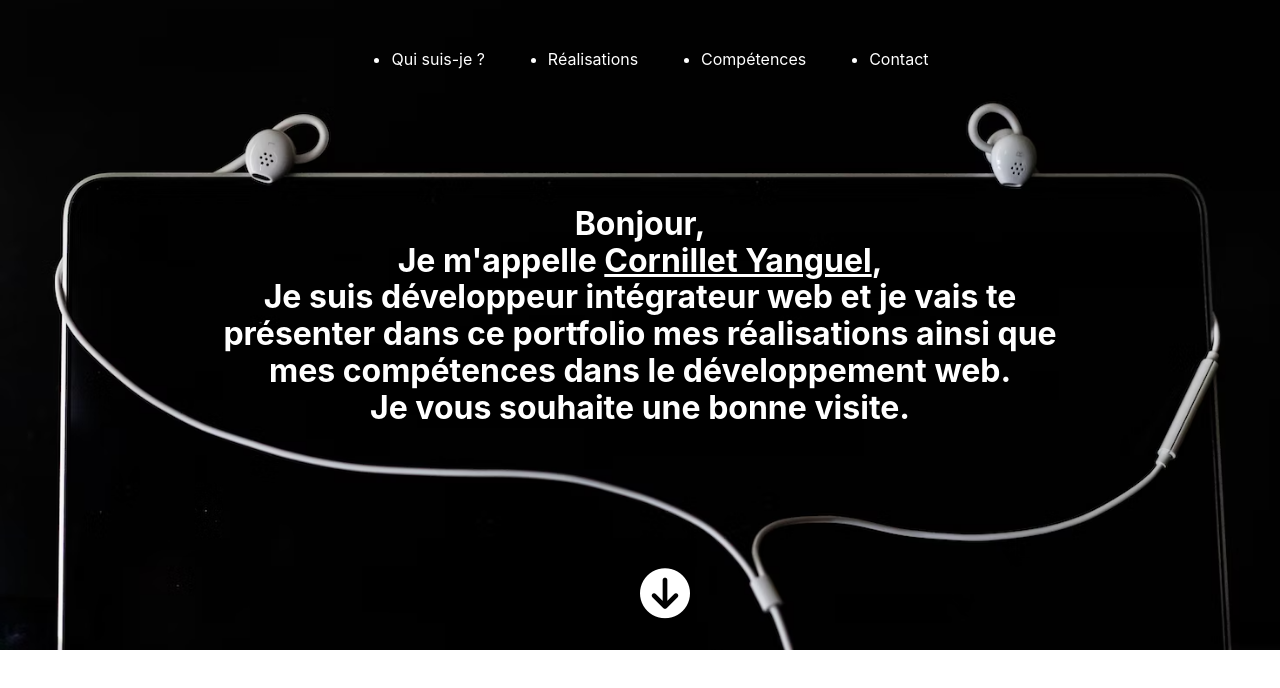
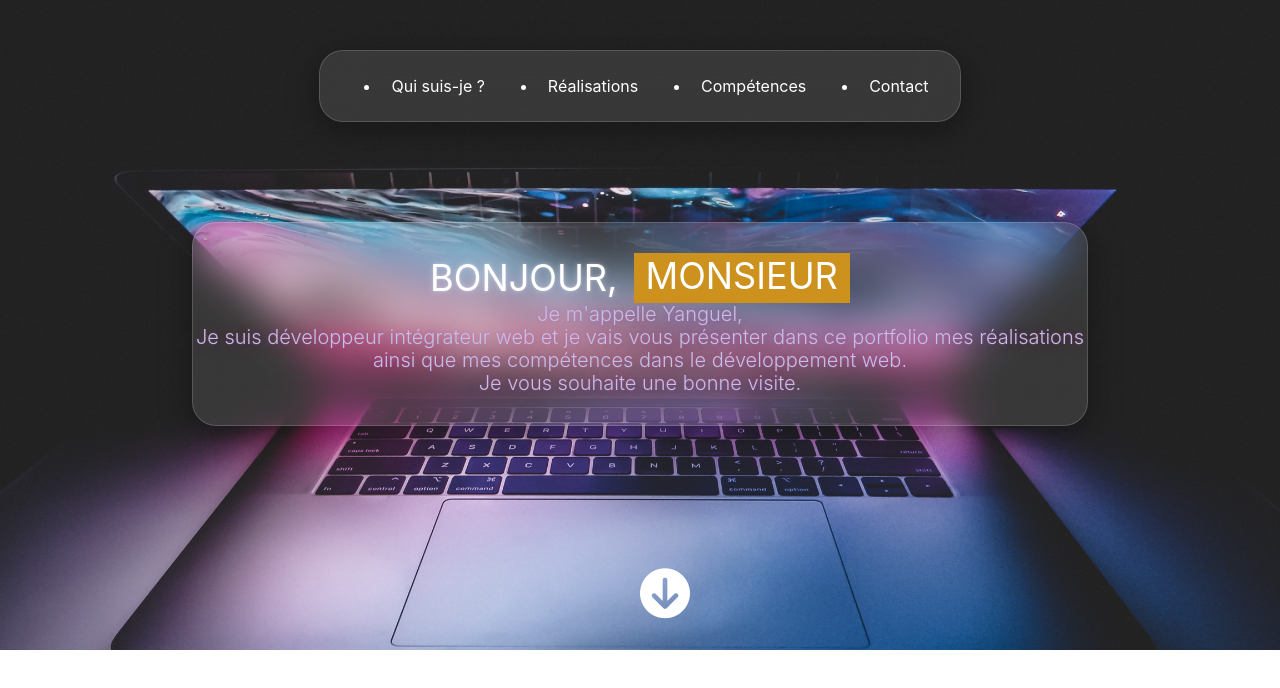
Before and after one commit to Yanguel/Portfolio-Yanguel, a React (Create React App) app: page / in a window 1280 px wide. Shown: the top 688 px of the page. Built offline with nearby package versions, Linux system fonts and the light colour scheme.

Commit message:
Création du blur sur les textes + hover

```diff
--- a/public/index.html
+++ b/public/index.html
@@ -3,6 +3,7 @@
   <head>
     <meta charset="utf-8" />
     <link rel="icon" href="%PUBLIC_URL%/favicon.ico" />
+
     <script
       src="https://kit.fontawesome.com/e4ab2d9fc1.js"
       crossorigin="anonymous"
--- a/src/components/header/index.jsx
+++ b/src/components/header/index.jsx
@@ -1,5 +1,6 @@
 import React from 'react'
 import '../../styles/header.css'
+import '../textScramble/'
 
 function Header() {
   return (
@@ -14,23 +15,30 @@ function Header() {
         </ul>
       </nav>
       <div className="containerTextIcone">
-        <div>
-          <h1 className="titleHeader">
-            Bonjour, <br />
-            <span className="textHeader">
-              {' '}
-              Je m'appelle <stong className="name">
-                Cornillet Yanguel
-              </stong>, <br />
-              Je suis développeur intégrateur web et je vais te présenter dans
-              ce portfolio mes réalisations ainsi que mes compétences dans le
-              développement web. <br />
-              Je vous souhaite une bonne visite.
-            </span>
-          </h1>
+        <div className="containerTextHeader">
+          <div className="containerTitleHeader">
+            <p className="bonjour">Bonjour, </p>
+            <section className="animation">
+              <div className="first">
+                <div>Madame</div>
+              </div>
+              <div className="second">
+                <div>Monsieur</div>
+              </div>
+            </section>
+          </div>
+          <p className="textHeader typing-text">
+            {' '}
+            Je m'appelle Yanguel, <br />
+            Je suis développeur intégrateur web et je vais vous présenter dans
+            ce portfolio mes réalisations ainsi que mes compétences dans le
+            développement web. <br />
+            Je vous souhaite une bonne visite.
+          </p>
         </div>
+
         <div className="iconeFlecheHeader slide-bottom">
-          <i class="fa-solid fa-circle-arrow-down fa-xl arrow"></i>
+          <i className="fa-solid fa-circle-arrow-down fa-xl arrow"></i>
         </div>
       </div>
     </header>
--- a/src/styles/header.css
+++ b/src/styles/header.css
@@ -1,5 +1,5 @@
 header {
-  background-image: url(../assets/picture1.png);
+  background-image: url(../assets/pc-portable.jpg);
   background-repeat: no-repeat;
   object-fit: cover;
   width: 100%;
@@ -13,11 +13,15 @@ header {
   align-items: center;
   position: relative;
 }
-ul {
-  margin-top: 0;
+ul > li {
+  padding: 10px;
 }
 ul > li:hover {
-  text-decoration: underline;
+  background: linear-gradient(90deg, #03a9f4, #f441a5, #ffeb3b, #03a9f4);
+  border-radius: 30px;
+  text-transform: uppercase;
+  text-align: center;
+  cursor: pointer;
 }
 .navHeader {
   width: 50%;
@@ -44,6 +48,266 @@ ul > li:hover {
   bottom: 20%;
   left: 50%;
 }
+.textHeader {
+  margin: auto;
+  font-weight: 300;
+  animation: lights 5s 750ms linear infinite;
+  font-size: 20px;
+}
+.containerTextHeader {
+  padding-bottom: 30px;
+  padding-top: 30px;
+}
+/*----------BLUR NAVBAR--------------*/
+
+.navHeader,
+.containerTextHeader {
+  background: linear-gradient(
+    135deg,
+    rgba(255, 255, 255, 0.1),
+    rgba(255, 255, 255, 0.1)
+  );
+  backdrop-filter: blur(21px);
+  box-shadow: 0 8px 32px 0 rgba(0, 0, 0, 0.36);
+  border: 1px solid rgba(255, 255, 255, 0.16);
+  border-radius: 24px;
+}
+
+/*------------------*/
+/* ---- BONJOUR MADAME MONSIEUR------ */
+
+.bonjour {
+  text-shadow: 0 0 7px rgba(255, 255, 255, 0.3),
+    0 0 3px rgba(255, 255, 255, 0.3);
+  margin: 0;
+}
+.containerTitleHeader {
+  font-size: 2.26rem;
+  text-transform: uppercase;
+  display: flex;
+  align-items: center;
+  justify-content: center;
+  color: white;
+}
+
+.animation {
+  height: 50px;
+  overflow: hidden;
+  margin-left: 1rem;
+}
+
+.animation > div > div {
+  padding: 0.25rem 0.75rem;
+  height: 2.81rem;
+  margin-bottom: 2.81rem;
+  display: inline-block;
+}
+
+.animation div:first-child {
+  animation: text-animation 8s infinite;
+}
+
+.first div {
+  background-color: #20a7d8;
+}
+.second div {
+  background-color: #cd921e;
+}
+
+@keyframes text-animation {
+  0% {
+    margin-top: 0;
+  }
+  10% {
+    margin-top: 0;
+  }
+  20% {
+    margin-top: -5.62rem;
+  }
+  30% {
+    margin-top: -5.62rem;
+  }
+  40% {
+    margin-top: -11.24rem;
+  }
+  60% {
+    margin-top: -11.24rem;
+  }
+  70% {
+    margin-top: -5.62rem;
+  }
+  80% {
+    margin-top: -5.62rem;
+  }
+  90% {
+    margin-top: 0;
+  }
+  100% {
+    margin-top: 0;
+  }
+}
+/* ---*/
+
+/* --------LETTRAGE NIGHT ---------*/
+@keyframes lights {
+  0% {
+    color: hsl(230, 40%, 80%);
+    text-shadow: 0 0 1em hsla(320, 100%, 50%, 0.2),
+      0 0 0.125em hsla(320, 100%, 60%, 0.3),
+      -1em -0.125em 0.5em hsla(40, 100%, 60%, 0),
+      1em 0.125em 0.5em hsla(200, 100%, 60%, 0);
+  }
+
+  30% {
+    color: hsl(230, 80%, 90%);
+    text-shadow: 0 0 1em hsla(320, 100%, 50%, 0.5),
+      0 0 0.125em hsla(320, 100%, 60%, 0.5),
+      -0.5em -0.125em 0.25em hsla(40, 100%, 60%, 0.2),
+      0.5em 0.125em 0.25em hsla(200, 100%, 60%, 0.4);
+  }
+
+  40% {
+    color: hsl(230, 100%, 95%);
+    text-shadow: 0 0 1em hsla(320, 100%, 50%, 0.5),
+      0 0 0.125em hsla(320, 100%, 90%, 0.5),
+      -0.25em -0.125em 0.125em hsla(40, 100%, 60%, 0.2),
+      0.25em 0.125em 0.125em hsla(200, 100%, 60%, 0.4);
+  }
+
+  70% {
+    color: hsl(230, 80%, 90%);
+    text-shadow: 0 0 1em hsla(320, 100%, 50%, 0.5),
+      0 0 0.125em hsla(320, 100%, 60%, 0.5),
+      0.5em -0.125em 0.25em hsla(40, 100%, 60%, 0.2),
+      -0.5em 0.125em 0.25em hsla(200, 100%, 60%, 0.4);
+  }
+
+  100% {
+    color: hsl(230, 40%, 80%);
+    text-shadow: 0 0 1em hsla(320, 100%, 50%, 0.2),
+      0 0 0.125em hsla(320, 100%, 60%, 0.3),
+      1em -0.125em 0.5em hsla(40, 100%, 60%, 0),
+      -1em 0.125em 0.5em hsla(200, 100%, 60%, 0);
+  }
+}
+
+/* -----------------*/
+
+@-o-keyframes opacity {
+  0%,
+  100% {
+    opacity: 0;
+  }
+  50% {
+    opacity: 1;
+  }
+}
+
+@-o-keyframes change {
+  0%,
+  12.66%,
+  100% {
+    transform: translate3d(0, 0, 0);
+  }
+  16.66%,
+  29.32% {
+    transform: translate3d(0, -25%, 0);
+  }
+  33.32%,
+  45.98% {
+    transform: translate3d(0, -50%, 0);
+  }
+  49.98%,
+  62.64% {
+    transform: translate3d(0, -75%, 0);
+  }
+  66.64%,
+  79.3% {
+    transform: translate3d(0, -50%, 0);
+  }
+  83.3%,
+  95.96% {
+    transform: translate3d(0, -25%, 0);
+  }
+}
+
+@-moz-keyframes opacity {
+  0%,
+  100% {
+    opacity: 0;
+  }
+  50% {
+    opacity: 1;
+  }
+}
+
+@-moz-keyframes change {
+  0%,
+  12.66%,
+  100% {
+    transform: translate3d(0, 0, 0);
+  }
+  16.66%,
+  29.32% {
+    transform: translate3d(0, -25%, 0);
+  }
+  33.32%,
+  45.98% {
+    transform: translate3d(0, -50%, 0);
+  }
+  49.98%,
+  62.64% {
+    transform: translate3d(0, -75%, 0);
+  }
+  66.64%,
+  79.3% {
+    transform: translate3d(0, -50%, 0);
+  }
+  83.3%,
+  95.96% {
+    transform: translate3d(0, -25%, 0);
+  }
+}
+
+@keyframes opacity {
+  0%,
+  100% {
+    opacity: 0;
+  }
+  50% {
+    opacity: 1;
+  }
+}
+
+@keyframes change {
+  0%,
+  12.66%,
+  100% {
+    transform: translate3d(0, 0, 0);
+  }
+  16.66%,
+  29.32% {
+    transform: translate3d(0, -25%, 0);
+  }
+  33.32%,
+  45.98% {
+    transform: translate3d(0, -50%, 0);
+  }
+  49.98%,
+  62.64% {
+    transform: translate3d(0, -75%, 0);
+  }
+  66.64%,
+  79.3% {
+    transform: translate3d(0, -50%, 0);
+  }
+  83.3%,
+  95.96% {
+    transform: translate3d(0, -25%, 0);
+  }
+}
+/*------*/
+
 .slide-bottom {
   -webkit-animation: slide-bottom 1.5s cubic-bezier(0.25, 0.46, 0.45, 0.94)
     infinite alternate-reverse both;
@@ -71,3 +335,25 @@ ul > li:hover {
     transform: translateY(100px);
   }
 }
+
+/* The typing effect
+@keyframes typing {
+  from {
+    width: 0;
+  }
+  to {
+    width: 100%;
+  }
+}
+
+/* The typewriter cursor effect
+@keyframes blink-caret {
+  from,
+  to {
+    border-color: transparent;
+  }
+  50% {
+    border-color: grey;
+  }
+}
+*/
```
Also changed, not shown: src/assets/pc-portable.jpg (renamed from src/assets/pexels-sharad-bhat-4007744.jpg), src/components/textScramble/index.jsx (added), 1 other file (tests, documents, lock files or other folders).
